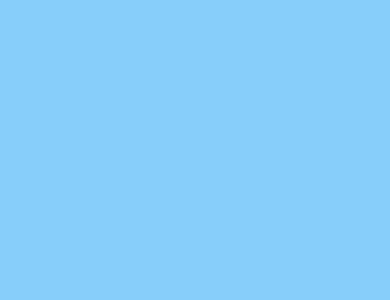
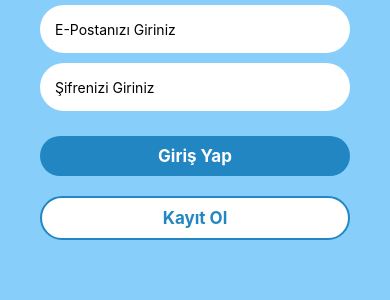
Before and after one commit to salik-a/kahvehane, a React Native app: screen /Login in a window 390 px wide. Shown: the top 300 px of the page. Built offline with nearby package versions, Linux system fonts and the light colour scheme.

Commit message:
button component and login page edited

```diff
--- a/src/components/button/Button.js
+++ b/src/components/button/Button.js
@@ -4,13 +4,13 @@ import { View, Text, TouchableOpacity, ActivityIndicator } from "react-native";
 
 import styles from './ButtonStyle'
 
-const Button = ({ text, onPress, loading }) => {
+const Button = ({ text, onPress, loading, theme = "primary" }) => {
     return (
-        <TouchableOpacity style={styles.container} onPress={onPress} disabled={loading}>
+        <TouchableOpacity style={styles[theme].container} onPress={onPress} disabled={loading}>
             {loading ? (
                 <ActivityIndicator color="white" />
             ) : (
-                <Text style={styles.title}>{text}</Text>
+                    <Text style={styles[theme].title}>{text}</Text>
             )}
         </TouchableOpacity>
     );
--- a/src/components/button/ButtonStyle.js
+++ b/src/components/button/ButtonStyle.js
@@ -1,17 +1,45 @@
 import { StyleSheet } from "react-native";
-export default StyleSheet.create({
+
+const base_style = StyleSheet.create({
     container: {
         padding: 10,
         marginHorizontal: 40,
-        marginVertical: 20,
-        backgroundColor: "#2286c3",
+        marginTop: 20,
         borderRadius: 25,
         alignItems: "center"
     },
     title: {
         fontWeight: "bold",
         fontSize: 17,
-        color: "white"
+
     },
+})
+export default {
+    primary: StyleSheet.create({
+        ...base_style,
+        container: {
+            ...base_style.container,
+            backgroundColor: "#2286c3",
+        },
+        title: {
+            ...base_style.title,
+            color: "white"
+        },
 
-})
+    }),
+    secondary: StyleSheet.create({
+        ...base_style,
+        container: {
+            ...base_style.container,
+            backgroundColor: "white",
+            borderColor: "#2286c3",
+            borderWidth: 2,
+
+        },
+        title: {
+            ...base_style.title,
+            color: "#2286c3"
+        },
+
+    })
+}
--- a/src/pages/login/Login.js
+++ b/src/pages/login/Login.js
@@ -2,12 +2,17 @@ import React, { useState } from "react";
 import { View, Text, SafeAreaView } from "react-native";
 import styles from './LoginStyle'
 import Input from  "../../components/input/Input"
+import Button from "../../components/button/Button"
+
 
 const Login = () => {
 
     return (
         <SafeAreaView style={styles.container}>
-
+            <Input placeholder="E-Postanızı Giriniz" />
+            <Input placeholder="Şifrenizi Giriniz" />
+            <Button text="Giriş Yap" theme="primary" />
+            <Button text="Kayıt Ol" theme="secondary" />
         </SafeAreaView>
     );
 };
```
